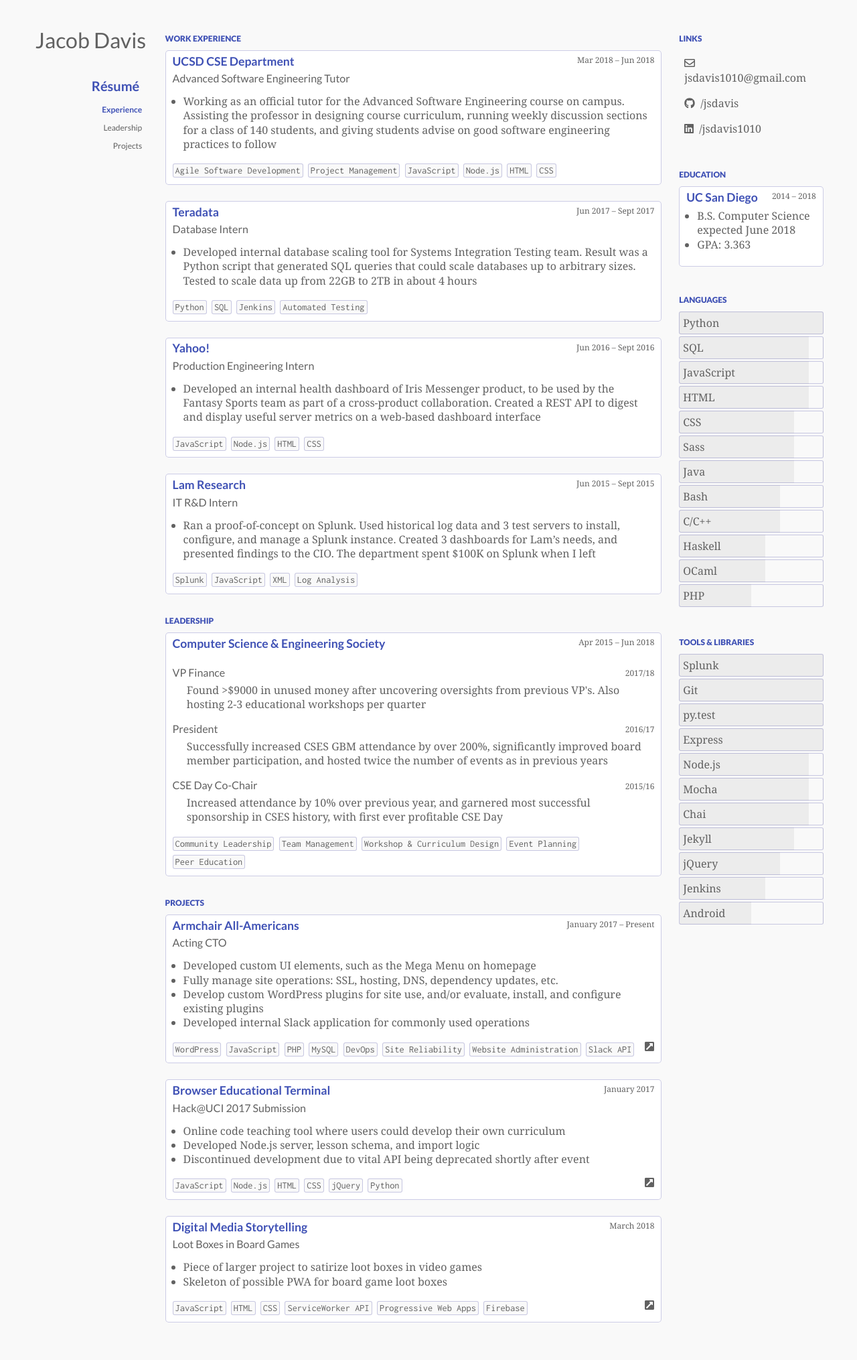
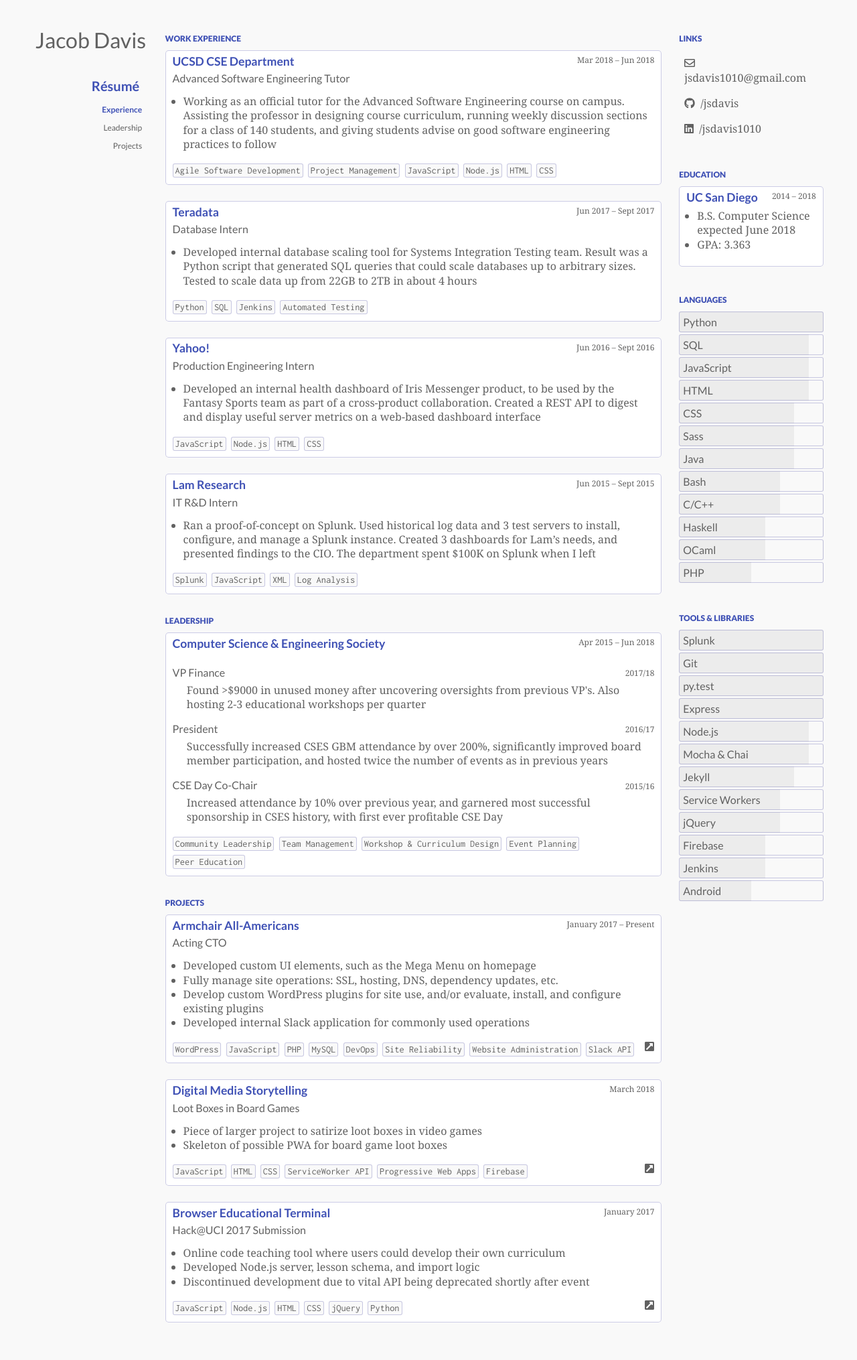
Before and after one commit to jsdavis/jsdavis.github.io, a Jekyll site: the page built from index.md, in a window 1280 px wide. Shown: the whole page at 67% size. Built offline with Jekyll 4.4.1, drawn with Linux system fonts in a browser that asks for light colours; nearby versions of some CDN libraries.

Commit message:
Finished refactor

```diff
--- a/_data/skills.yml
+++ b/_data/skills.yml
@@ -1,72 +1,51 @@
 langs:
-  -
-    name: 'Python'
+  - name: 'Python'
     level: 100
-  -
-    name: 'SQL'
+  - name: 'SQL'
     level: 90
-  -
-    name: 'JavaScript'
+  - name: 'JavaScript'
     level: 90
-  -
-    name: 'HTML'
+  - name: 'HTML'
     level: 90
-  -
-    name: 'CSS'
+  - name: 'CSS'
     level: 80
-  -
-    name: 'Sass'
+  - name: 'Sass'
     level: 80
-  -
-    name: 'Java'
+  - name: 'Java'
     level: 80
-  -
-    name: 'Bash'
+  - name: 'Bash'
     level: 70
-  -
-    name: 'C/C++'
+  - name: 'C/C++'
     level: 70
-  -
-    name: 'Haskell'
+  - name: 'Haskell'
     level: 60
-  -
-    name: 'OCaml'
+  - name: 'OCaml'
     level: 60
-  -
-    name: 'PHP'
+  - name: 'PHP'
     level: 50
 
 tools:
-  -
-    name: 'Splunk'
+  - name: 'Splunk'
     level: 100
-  -
-    name: 'Git'
+  - name: 'Git'
     level: 100
-  -
-    name: 'py.test'
+  - name: 'py.test'
     level: 100
-  -
-    name: 'Express'
+  - name: 'Express'
     level: 100
-  -
-    name: 'Node.js'
+  - name: 'Node.js'
     level: 90
-  -
-    name: 'Mocha'
+  - name: 'Mocha & Chai'
     level: 90
-  -
-    name: 'Chai'
-    level: 90
-  -
-    name: 'Jekyll'
+  - name: 'Jekyll'
     level: 80
-  -
-    name: 'jQuery'
+  - name: 'Service Workers'
     level: 70
-  -
-    name: 'Jenkins'
+  - name: 'jQuery'
+    level: 70
+  - name: 'Firebase'
     level: 60
-  -
-    name: 'Android'
+  - name: 'Jenkins'
+    level: 60
+  - name: 'Android'
     level: 50
--- a/_includes/section.html
+++ b/_includes/section.html
@@ -1,5 +1,9 @@
 <section id='{{ include.id }}'>
-  <h2>{{ include.title }}</h2>
+  {% if include.title %}
+    <h2>{{ include.title | upcase }}</h2>
+  {% else %}
+    <h2>{{ include.id | upcase }}</h2>
+  {% endif %}
 
   {% for card in include.cards %}
     {% if card.link %}
@@ -20,12 +24,12 @@
         <h4>{{ card.role }}</h4>
       {% endif %}
 
-      {% if card.positions %}
+      {% if card.roles %}
         <div style="clear: both;"></div>
         <dl>
-          {% for pos in card.positions %}
-            <dt><h5>{{ pos.name }}</h5><time>{{ pos.time }}</dt>
-            <dd>{{ pos.duties }}</dd>
+          {% for role in card.roles %}
+            <dt><h5>{{ role.name }}</h5><time>{{ role.time }}</dt>
+            <dd>{{ role.tasks }}</dd>
           {% endfor %}
         </dl>
 
--- a/_layouts/resume.html
+++ b/_layouts/resume.html
@@ -11,9 +11,9 @@
 <body>
 	{% include nav.html active='résumé' %}
   <main>
-  	{% include section.html id='experience' title='WORK EXPERIENCE' cards=site.data.experience %}
-  	{% include section.html id='leadership' title='LEADERSHIP' cards=site.data.leadership %}
-  	{% include section.html id='projects' title='PROJECTS' cards=site.data.projects %}
+  	{% include section.html id='experience' title='work experience' cards=site.data.experience %}
+  	{% include section.html id='leadership' cards=site.data.leadership %}
+  	{% include section.html id='projects' cards=site.data.projects %}
   </main>
 
   <aside class='sidebar'>
@@ -30,7 +30,7 @@
       <h2>LANGUAGES</h2>
       <p>
         {% for lang in site.data.skills.langs %}
-        <span class='lang lang-{{ lang.level }}'>{{ lang.name }}</span>
+        	<span class='lang lang-{{ lang.level }}'>{{ lang.name }}</span>
         {% endfor %}
       </p>
     </section>
--- a/assets/css/main.sass
+++ b/assets/css/main.sass
@@ -78,27 +78,6 @@ div.sidebar
             border-radius: 3px
             color: $blue
 
-.card
-    display: flex
-    align-items: center
-    border: 1px solid $card-border
-    background-color: $card-background
-    border-radius: 5px
-    padding: 5px 10px
-    display: block
-
-    &:not(:last-child)
-        margin-bottom: 1.5em
-    svg
-        vertical-align: center
-        float: right
-        transition: $transition
-
-a.card:hover
-    border: 1px solid $accent
-    svg
-        color: $accent
-
 section
     width: 98%
     margin-left: auto
@@ -136,9 +115,6 @@ h2
     font: 0.75em $sans-serif
     font-weight: 900
 
-p
-    margin: 0
-
 %card-titles
     line-height: 1em
     margin-top: 0.1em
@@ -165,18 +141,8 @@ h5
     font-size: 1em
     font-weight: normal
 
-#header
-    font-family: $sans-serif
-
-    td
-        width: 33.33%
-        text-align: center
-
-    td:first-child
-        text-align: left
-
-    td:last-child
-        text-align: right
+p
+    margin: 0
 
 time
     float: right
@@ -193,7 +159,29 @@ code
     border-radius: 3px
     margin-bottom: 0.33em
 
+.card
+    display: flex
+    align-items: center
+    border: 1px solid $card-border
+    background-color: $card-background
+    border-radius: 5px
+    padding: 5px 10px
+    display: block
+
+    &:not(:last-child)
+        margin-bottom: 1.5em
+    svg
+        vertical-align: center
+        float: right
+        transition: $transition
+
+a.card:hover
+    border: 1px solid $accent
+    svg
+        color: $accent
+
 .lang
+    font: 1em $sans-serif
     display: block
     padding: 5px
     border-radius: 3px
```
Also changed, not shown: _data/leadership.yml (+4 -4 lines), _data/projects.yml (+14 -14 lines).
